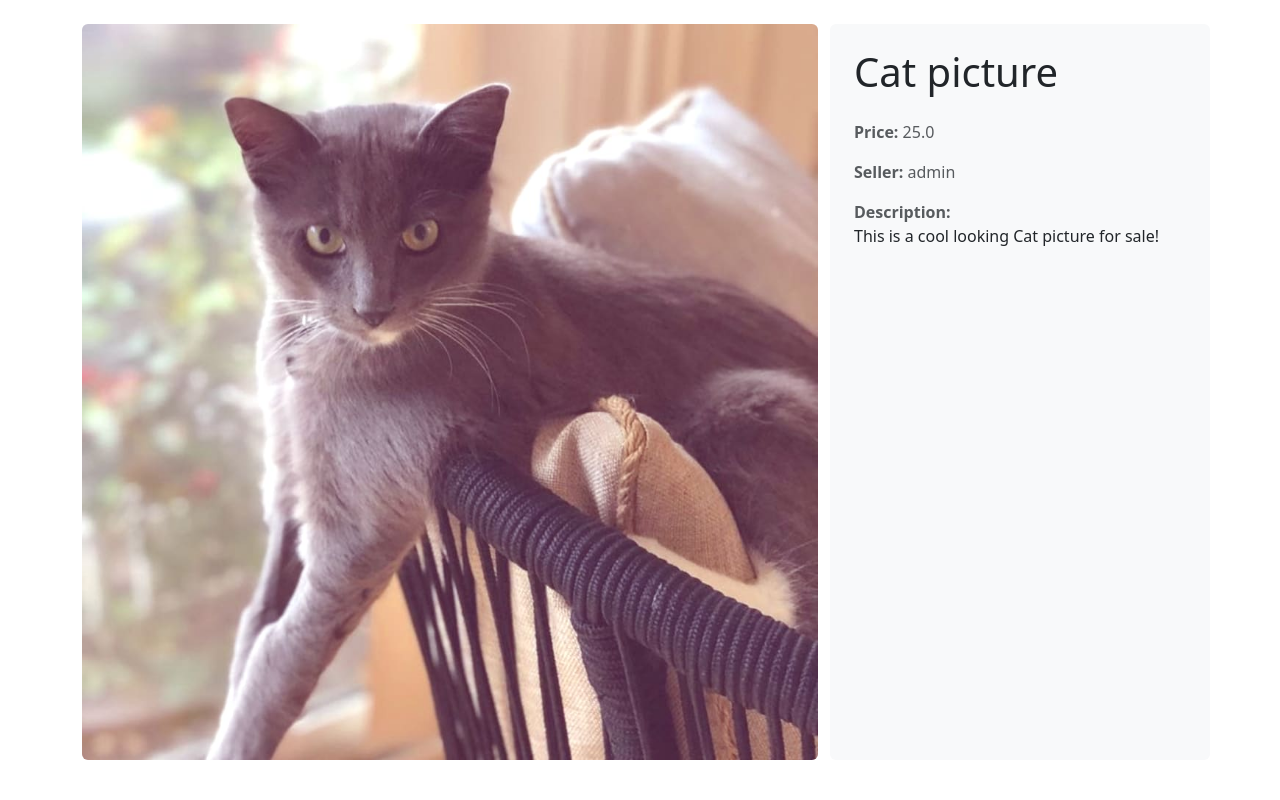
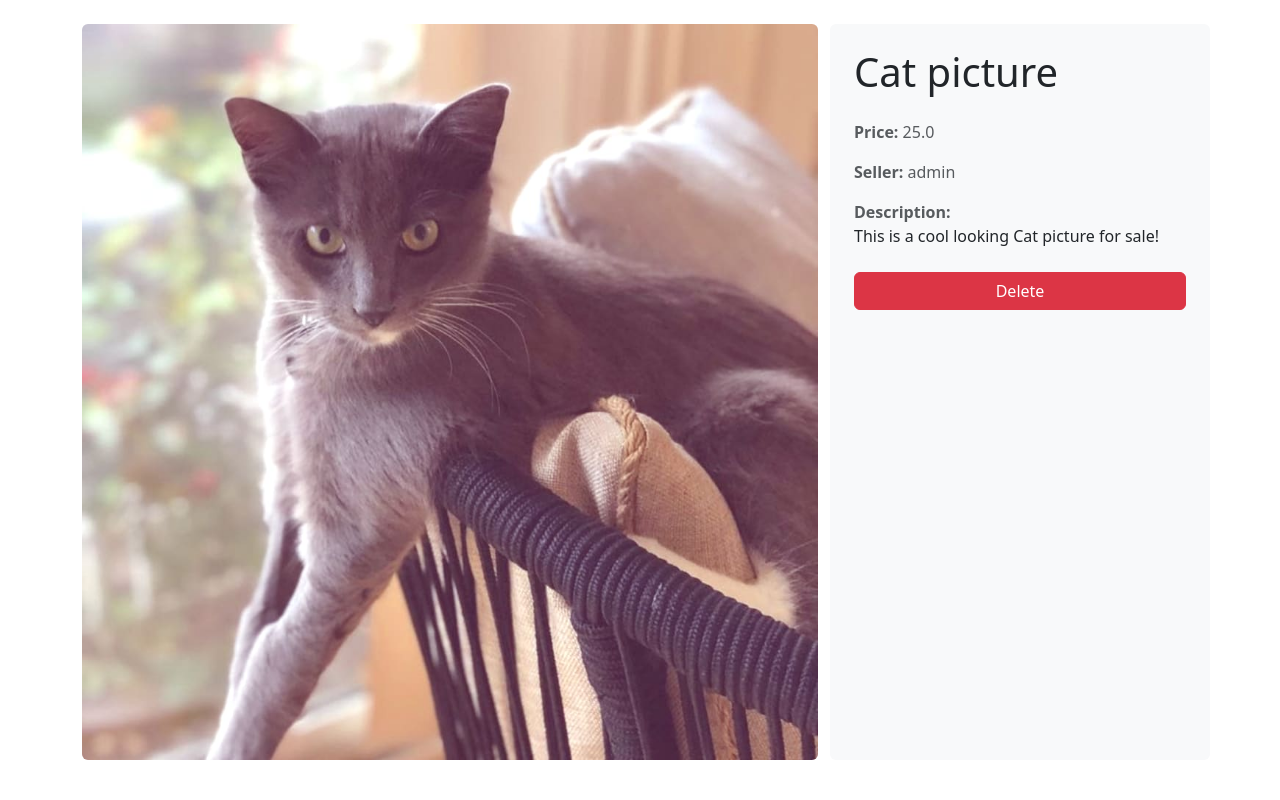
Before and after one commit to laminsaidy/MarketplaceP5, a Django app: page /items/detail/1/ in a window 1280 px wide. Shown: the part 56-856 px from the top of the page. Run offline with Django 5.2, Linux system fonts and the light colour scheme; a user stored in the database is signed in; data comes from the database, SQL or seed files in the repository; both versions use the stored data as it was after the commit.

Commit message:
Add item delete functionality with view, update detail.html for delete buttonand add url pattern for delete view

```diff
--- a/item/templates/item/detail.html
+++ b/item/templates/item/detail.html
@@ -46,11 +46,14 @@
             <p class="text-dark">
                 <strong class="text-muted">Description:</strong><br>
                 {{ item.description }}
-
             </p>
         {% endif %}
 
-        {% if request.user != item.created_by %}
+        {% if request.user == item.created_by %}
+            <div class="mt-4">
+                <a href="{% url 'item:delete' item.id %}" class="btn btn-danger w-100">Delete</a>
+            </div>
+        {% else %}
             <a href="{% url 'conversation:new' item.id %}" class="btn btn-primary contact-seller-btn w-100 mt-3">
                 Contact Seller
             </a>
@@ -84,6 +87,7 @@
                     <div class="card-body">
                         <h2 class="card-title h4">{{ related_item.name }}</h2>
                         <p class="card-text text-muted">Price: {{ related_item.price }}</p>
+                    </div>
                 </div>
             </a>
         </div>
--- a/item/urls.py
+++ b/item/urls.py
@@ -7,4 +7,5 @@ urlpatterns = [
     path('', views.items, name='index'),
     path('detail/<int:pk>/', views.detail, name='detail'),
     path('create/', views.create_item, name='create'),
+    path('<int:pk>/delete/', views.delete, name='delete'),
 ]
--- a/item/views.py
+++ b/item/views.py
@@ -32,3 +32,10 @@ def detail(request, pk):
 def items(request):
     items_list = Item.objects.filter(is_sold=False)
     return render(request, 'item/items.html', {'items': items_list})
+
+@login_required
+def delete(request, pk):
+    item = get_object_or_404(Item, pk=pk, created_by=request.user)
+    item.delete()
+
+    return redirect('dashboard:index')
```
Also changed, not shown: db.sqlite3.
